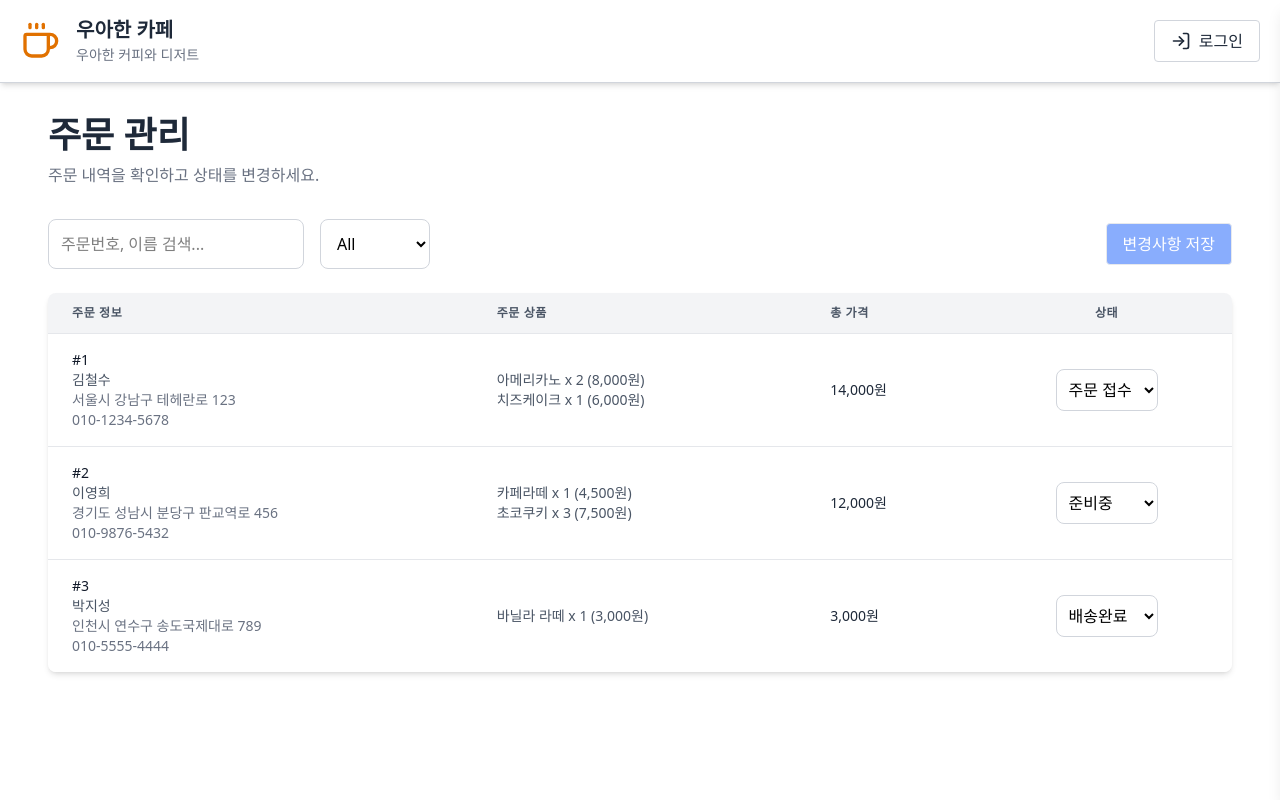
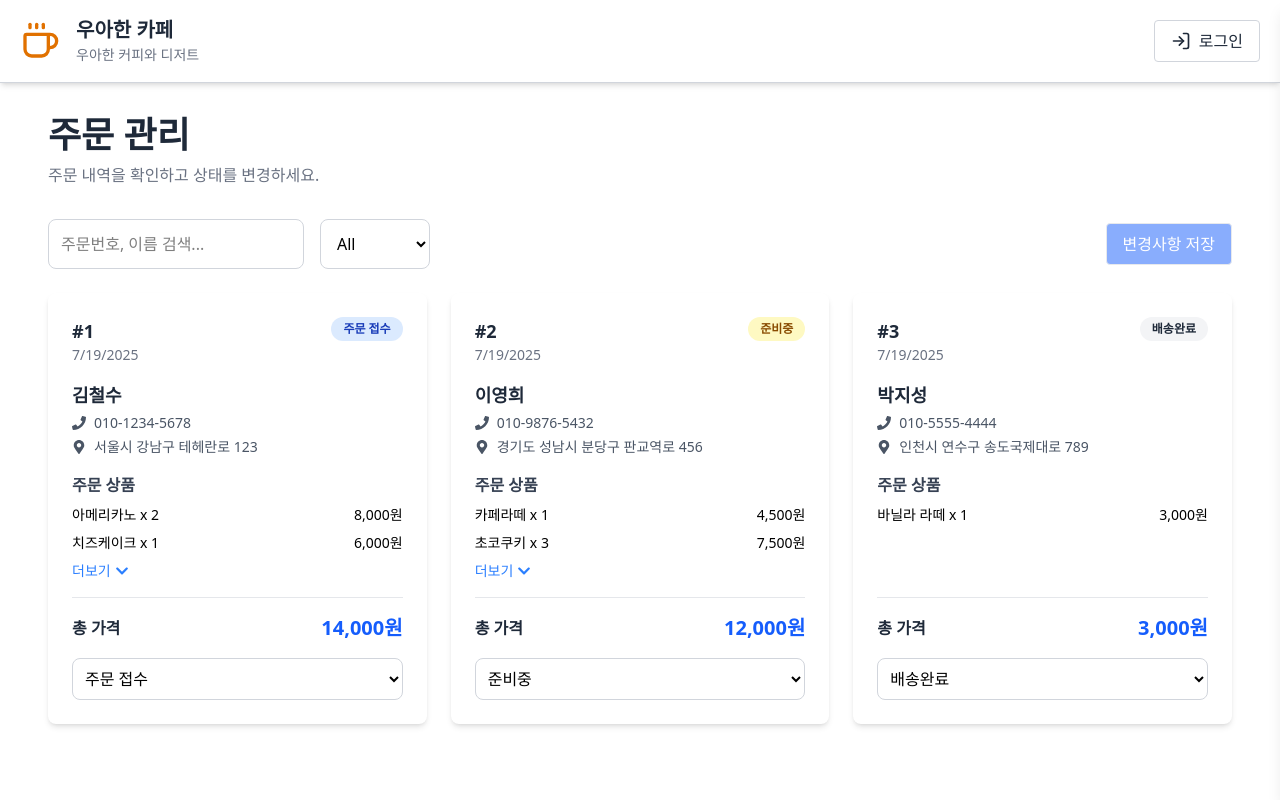
Before and after one commit to Devcourse-BE6-8-1-Team10/Frontend, a Next.js app: page /admin/orders in a window 1280 px wide. Shown: the top 800 px of the page. Built offline with nearby package versions, Linux system fonts and the light colour scheme.

Commit message:
refactor: 사소한 디자인 리펙토링

```diff
--- a/package.json
+++ b/package.json
@@ -12,7 +12,8 @@
     "lucide-react": "^0.525.0",
     "next": "15.4.1",
     "react": "19.1.0",
-    "react-dom": "19.1.0"
+    "react-dom": "19.1.0",
+    "react-icons": "^5.5.0"
   },
   "devDependencies": {
     "@tailwindcss/postcss": "^4",
--- a/src/components/features/admin/OrderManagement.tsx
+++ b/src/components/features/admin/OrderManagement.tsx
@@ -4,6 +4,7 @@ import React, { useState, useEffect } from "react";
 import { Order, OrderStatus } from "./types";
 import { ORDERS } from "./data/orders";
 import Button from "@/src/components/common/Button";
+import { FaPhone, FaMapMarkerAlt, FaChevronDown, FaChevronUp } from "react-icons/fa";
 
 const OrderManagement: React.FC = () => {
   const [orders, setOrders] = useState<Order[]>([]);
@@ -12,6 +13,7 @@ const OrderManagement: React.FC = () => {
   const [filteredOrders, setFilteredOrders] = useState<Order[]>([]);
   const [searchTerm, setSearchTerm] = useState("");
   const [statusFilter, setStatusFilter] = useState<OrderStatus | "All">("All");
+  const [expandedOrders, setExpandedOrders] = useState<Set<string>>(new Set());
 
   useEffect(() => {
     setOrders(ORDERS);
@@ -64,6 +66,37 @@ const OrderManagement: React.FC = () => {
     "취소",
   ];
 
+  const getStatusBadgeColor = (status: OrderStatus) => {
+    switch (status) {
+      case "주문 접수":
+        return "bg-blue-100 text-blue-800";
+      case "준비중":
+        return "bg-yellow-100 text-yellow-800";
+      case "준비 완료":
+        return "bg-green-100 text-green-800";
+      case "배송중":
+        return "bg-purple-100 text-purple-800";
+      case "배송완료":
+        return "bg-gray-100 text-gray-800";
+      case "취소":
+        return "bg-red-100 text-red-800";
+      default:
+        return "bg-gray-100 text-gray-800";
+    }
+  };
+
+  const toggleExpandOrder = (orderId: string) => {
+    setExpandedOrders((prev) => {
+      const newSet = new Set(prev);
+      if (newSet.has(orderId)) {
+        newSet.delete(orderId);
+      } else {
+        newSet.add(orderId);
+      }
+      return newSet;
+    });
+  };
+
   return (
     <div className="container mx-auto p-4 sm:p-6 lg:p-8 min-h-screen">
       <div className="mb-8">
@@ -103,40 +136,62 @@ const OrderManagement: React.FC = () => {
         />
       </div>
 
-      <div className="overflow-x-auto bg-white shadow-md rounded-lg">
-        <table className="min-w-full divide-y divide-gray-200">
-          <thead className="bg-gray-100">
-            <tr>
-              <th className="px-6 py-3 text-left text-xs font-semibold text-gray-600 uppercase tracking-wider">주문 정보</th>
-              <th className="px-6 py-3 text-left text-xs font-semibold text-gray-600 uppercase tracking-wider">주문 상품</th>
-              <th className="px-6 py-3 text-left text-xs font-semibold text-gray-600 uppercase tracking-wider">총 가격</th>
-              <th className="px-6 py-3 text-center text-xs font-semibold text-gray-600 uppercase tracking-wider">상태</th>
-            </tr>
-          </thead>
-          <tbody className="bg-white divide-y divide-gray-200">
-            {filteredOrders.map((order) => (
-              <tr key={order.id} className={`transition-colors duration-200 ${changedOrders.has(order.id) ? "bg-yellow-50" : "hover:bg-gray-50"}`}>
-                <td className="px-6 py-4 whitespace-nowrap">
-                  <div className="text-sm font-medium text-gray-900">#{order.id}</div>
-                  <div className="text-sm text-gray-600">{order.userName}</div>
-                  <div className="text-sm text-gray-500">{order.address}</div>
-                  <div className="text-sm text-gray-500">{order.phoneNumber}</div>
-                </td>
-                <td className="px-6 py-4 whitespace-nowrap">
-                  <ul className="text-sm text-gray-600">
-                    {order.items.map((item, index) => (
-                      <li key={index}>
-                        {item.product.name} x {item.quantity} ({(item.product.price * item.quantity).toLocaleString()}원)
+      <div className="grid grid-cols-1 md:grid-cols-2 lg:grid-cols-3 gap-6">
+        {filteredOrders.map((order) => {
+          const isExpanded = expandedOrders.has(order.id);
+          const itemsToShow = isExpanded ? order.items : order.items.slice(0, 2);
+
+          return (
+            <div key={order.id} className={`bg-white rounded-lg shadow-md p-6 transition-all duration-300 hover:shadow-xl flex flex-col ${changedOrders.has(order.id) ? "ring-2 ring-yellow-400" : ""}`}>
+              <div className="flex justify-between items-start mb-4">
+                <div>
+                  <div className="text-lg font-bold text-gray-800">#{order.id}</div>
+                  <div className="text-sm text-gray-500">{new Date().toLocaleDateString()}</div>
+                </div>
+                <div className={`text-xs font-bold py-1 px-3 rounded-full ${getStatusBadgeColor(order.status)}`}>
+                  {order.status}
+                </div>
+              </div>
+
+              <div className="mb-4">
+                <div className="text-lg font-semibold text-gray-800">{order.userName}</div>
+                <div className="flex items-center text-sm text-gray-600 mt-1">
+                  <FaPhone className="mr-2" />
+                  {order.phoneNumber}
+                </div>
+                <div className="flex items-center text-sm text-gray-600 mt-1">
+                  <FaMapMarkerAlt className="mr-2" />
+                  {order.address}
+                </div>
+              </div>
+
+              <div className="mb-4">
+                <h4 className="font-semibold text-gray-700 mb-2">주문 상품</h4>
+                <ul className="space-y-2">
+                  {itemsToShow.map((item, index) => (
+                    <li key={index} className="flex justify-between text-sm">
+                      <span>{item.product.name} x {item.quantity}</span>
+                      <span>{(item.product.price * item.quantity).toLocaleString()}원</span>
                     </li>
                   ))}
                 </ul>
-                </td>
-                <td className="px-6 py-4 whitespace-nowrap text-sm text-gray-800">{order.totalPrice.toLocaleString()}원</td>
-                <td className="px-6 py-4 whitespace-nowrap text-center">
+                {order.items.length > 2 && (
+                  <button onClick={() => toggleExpandOrder(order.id)} className="text-sm text-blue-500 hover:underline mt-2 flex items-center">
+                    {isExpanded ? "접기" : "더보기"}
+                    {isExpanded ? <FaChevronUp className="ml-1" /> : <FaChevronDown className="ml-1" />}
+                  </button>
+                )}
+              </div>
+
+              <div className="border-t border-gray-200 pt-4 mt-auto">
+                <div className="flex justify-between items-center mb-4">
+                  <span className="font-bold text-gray-800">총 가격</span>
+                  <span className="font-bold text-xl text-blue-600">{order.totalPrice.toLocaleString()}원</span>
+                </div>
                 <select
                   value={order.status}
                   onChange={(e) => handleStatusChange(order.id, e.target.value as OrderStatus)}
-                    className="p-2 border border-gray-300 rounded-lg focus:outline-none focus:ring-2 focus:ring-blue-500"
+                  className="w-full p-2 border border-gray-300 rounded-lg focus:outline-none focus:ring-2 focus:ring-blue-500"
                 >
                   {statusOptions.slice(1).map((status) => (
                     <option key={status} value={status}>
@@ -144,11 +199,10 @@ const OrderManagement: React.FC = () => {
                     </option>
                   ))}
                 </select>
-                </td>
-              </tr>
-            ))}
-          </tbody>
-        </table>
+              </div>
+            </div>
+          );
+        })}
       </div>
     </div>
   );
--- a/src/components/features/admin/data/orders.ts
+++ b/src/components/features/admin/data/orders.ts
@@ -10,6 +10,11 @@ export const ORDERS: Order[] = [
     items: [
       { product: PRODUCTS[0], quantity: 2, price: PRODUCTS[0].price },
       { product: PRODUCTS[2], quantity: 1, price: PRODUCTS[2].price },
+      { product: PRODUCTS[0], quantity: 2, price: PRODUCTS[0].price },
+      { product: PRODUCTS[0], quantity: 2, price: PRODUCTS[0].price },
+      { product: PRODUCTS[0], quantity: 2, price: PRODUCTS[0].price },
+      { product: PRODUCTS[0], quantity: 2, price: PRODUCTS[0].price },
+      { product: PRODUCTS[0], quantity: 2, price: PRODUCTS[0].price },
     ],
     totalPrice: PRODUCTS[0].price * 2 + PRODUCTS[2].price * 1,
     status: "주문 접수",
@@ -21,6 +26,7 @@ export const ORDERS: Order[] = [
     phoneNumber: "010-9876-5432",
     items: [
       { product: PRODUCTS[1], quantity: 1, price: PRODUCTS[1].price },
+      { product: PRODUCTS[3], quantity: 3, price: PRODUCTS[3].price },
       { product: PRODUCTS[3], quantity: 3, price: PRODUCTS[3].price },
     ],
     totalPrice: PRODUCTS[1].price * 1 + PRODUCTS[3].price * 3,
```
Also changed, not shown: 1 other file (tests, documents, lock files or other folders). Lines whose indentation alone changed are shown as unchanged.
